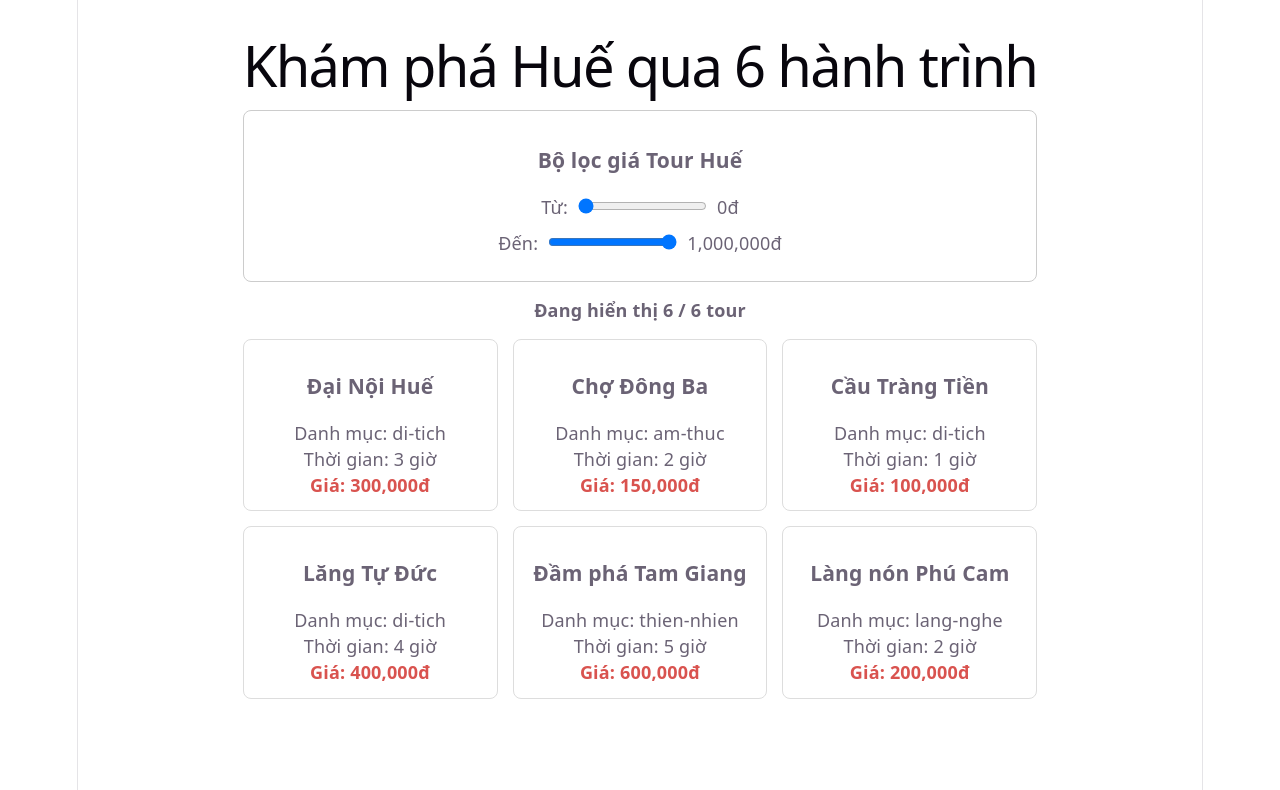
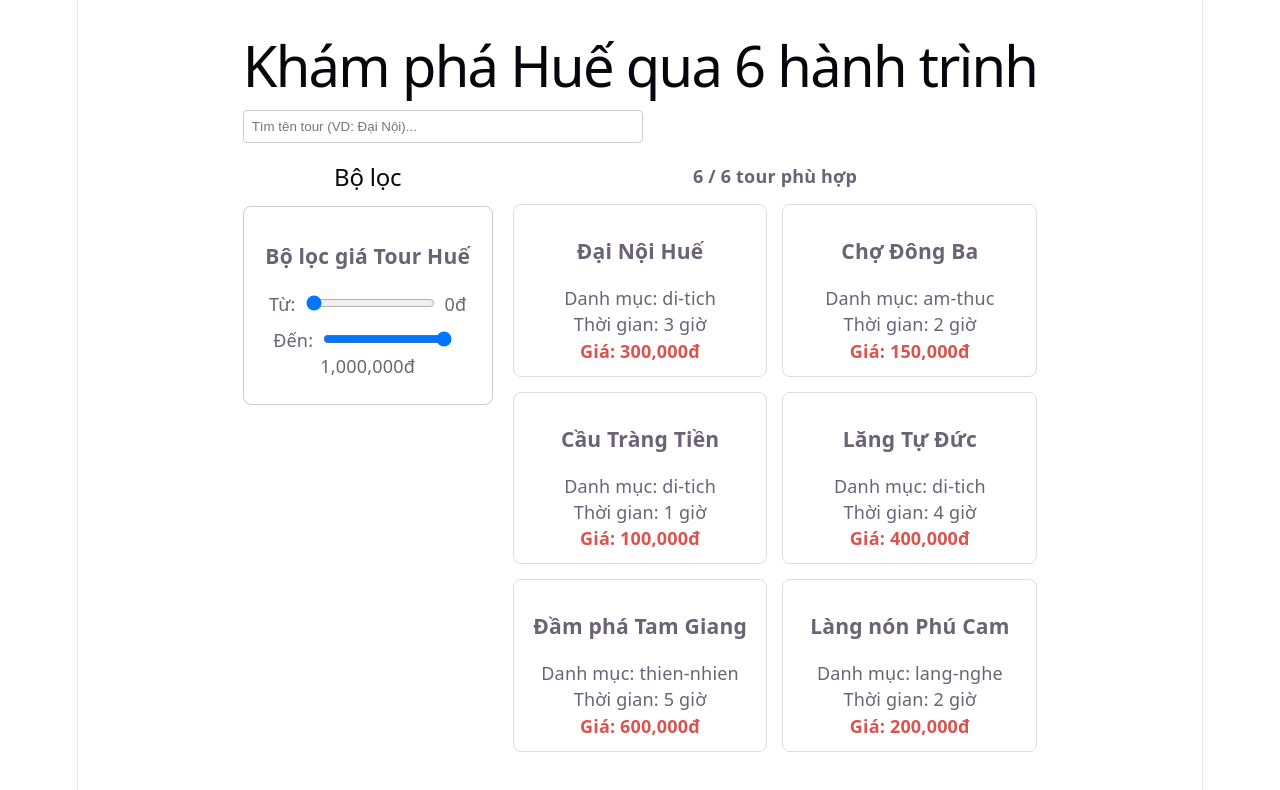
Before and after one commit to duyeenanh/-phu-xuan-react, a React (Vite) app: page / in a window 1280 px wide. Shown: the top 790 px of the page. Built offline with nearby package versions, Linux system fonts and the light colour scheme.

Commit message:
buoi10-lab3: them SearchBox va PageLayout composition (3 named slots)

```diff
--- /dev/null
+++ b/src/components/PageLayout.tsx
@@ -0,0 +1,26 @@
+import type { ReactNode } from 'react';
+
+type PageLayoutProps = {
+  header: ReactNode;
+  sidebar: ReactNode;
+  main: ReactNode;
+};
+
+// Khung 3 khe, dùng lại cho mọi trang danh sách
+export function PageLayout({ header, sidebar, main }: PageLayoutProps) {
+  return (
+    <div className="page-layout" style={{ padding: '20px', maxWidth: '1000px', margin: '0 auto' }}>
+      <header className="page-layout__header" style={{ marginBottom: '20px' }}>
+        {header}
+      </header>
+      <div className="page-layout__body" style={{ display: 'grid', gridTemplateColumns: '250px 1fr', gap: '20px' }}>
+        <aside className="page-layout__sidebar">
+          {sidebar}
+        </aside>
+        <main className="page-layout__main">
+          {main}
+        </main>
+      </div>
+    </div>
+  );
+}
--- /dev/null
+++ b/src/features/tours/SearchBox.tsx
@@ -0,0 +1,31 @@
+type SearchBoxProps = {
+  value: string;
+  onChange: (value: string) => void;
+  placeholder?: string;
+};
+
+// Không có state riêng — luôn nhận value + onChange từ ngoài vào
+export function SearchBox({ value, onChange, placeholder }: SearchBoxProps) {
+  return (
+    <div className="search-box" style={{ display: 'flex', alignItems: 'center', gap: '8px' }}>
+      <input
+        type="search"
+        value={value}
+        onChange={(e) => onChange(e.target.value)}
+        placeholder={placeholder ?? 'Tìm kiếm...'}
+        style={{ padding: '8px', width: '100%', maxWidth: '400px', borderRadius: '4px', border: '1px solid #ccc' }}
+      />
+      {value && (
+        <button
+          type="button"
+          className="search-box__clear"
+          onClick={() => onChange('')}
+          aria-label="Xóa từ khóa"
+          style={{ padding: '8px 12px', cursor: 'pointer' }}
+        >
+          X
+        </button>
+      )}
+    </div>
+  );
+}
--- a/src/features/tours/TourListContainer.tsx
+++ b/src/features/tours/TourListContainer.tsx
@@ -2,14 +2,18 @@
 import { tours } from '../../data/tours';
 import { TourListView } from './TourListView';
 
-// Container chịu trách nhiệm state + logic; không đụng đến JSX chi tiết của trang
 export function TourListContainer() {
   const [minPrice, setMinPrice] = useState(0);
   const [maxPrice, setMaxPrice] = useState(1000000);
+  const [query, setQuery] = useState('');
 
-  const filteredTours = tours.filter(
-    (t) => t.price >= minPrice && t.price <= maxPrice
-  );
+  // Lọc kết hợp: theo giá VÀ theo từ khóa tên tour (không phân biệt hoa thường)
+  const normalized = query.trim().toLowerCase();
+  const filteredTours = tours
+    .filter((t) => t.price >= minPrice && t.price <= maxPrice)
+    .filter((t) =>
+      normalized === '' ? true : t.name.toLowerCase().includes(normalized)
+    );
 
   return (
     <TourListView
@@ -17,8 +21,10 @@
       totalCount={tours.length}
       minPrice={minPrice}
       maxPrice={maxPrice}
+      query={query}
       onMinChange={setMinPrice}
       onMaxChange={setMaxPrice}
+      onQueryChange={setQuery}
     />
   );
 }
--- a/src/features/tours/TourListView.tsx
+++ b/src/features/tours/TourListView.tsx
@@ -1,50 +1,67 @@
 import type { Tour } from '../../data/tours';
+import { PageLayout } from '../../components/PageLayout';
 import { PriceFilter } from './PriceFilter';
+import { SearchBox } from './SearchBox';
 import { TourGrid } from './TourGrid';
 
 type TourListViewProps = {
-  // Dữ liệu đã lọc, sẵn sàng hiển thị
   filteredTours: Tour[];
   totalCount: number;
-  // Trạng thái bộ lọc
   minPrice: number;
   maxPrice: number;
-  // Callback gửi ngược lên
+  query: string;
   onMinChange: (value: number) => void;
   onMaxChange: (value: number) => void;
+  onQueryChange: (value: string) => void;
 };
 
-// View chỉ có props và JSX — không state, không effect, không fetch
 export function TourListView({
   filteredTours,
   totalCount,
   minPrice,
   maxPrice,
+  query,
   onMinChange,
   onMaxChange,
+  onQueryChange,
 }: TourListViewProps) {
   return (
-    <main className="tour-list-page" style={{ padding: '20px', maxWidth: '800px', margin: '0 auto' }}>
-      <h1>Khám phá Huế qua 6 hành trình</h1>
-
+    <PageLayout
+      header={
+        <>
+          <h1>Khám phá Huế qua {totalCount} hành trình</h1>
+          <SearchBox
+            value={query}
+            onChange={onQueryChange}
+            placeholder="Tìm tên tour (VD: Đại Nội)..."
+          />
+        </>
+      }
+      sidebar={
+        <>
+          <h2>Bộ lọc</h2>
           <PriceFilter
             minPrice={minPrice}
             maxPrice={maxPrice}
             onMinChange={onMinChange}
             onMaxChange={onMaxChange}
           />
-
-      <p className="filter-summary" style={{ fontWeight: 'bold' }}>
-        Đang hiển thị {filteredTours.length} / {totalCount} tour
+        </>
+      }
+      main={
+        <>
+          <p className="filter-summary" style={{ fontWeight: 'bold', marginBottom: '15px' }}>
+            {filteredTours.length} / {totalCount} tour phù hợp
           </p>
-
           {filteredTours.length === 0 ? (
             <p className="empty-state" style={{ color: 'red' }}>
-          Không có tour nào phù hợp với khoảng giá này. Hãy nới rộng thanh trượt.
+              Không có tour nào phù hợp. Hãy nới bộ lọc hoặc thử từ khóa khác.
             </p>
           ) : (
             <TourGrid tours={filteredTours} />
           )}
-    </main>
+        </>
+      }
+    />
   );
 }
```
Lines whose indentation alone changed are shown as unchanged.
